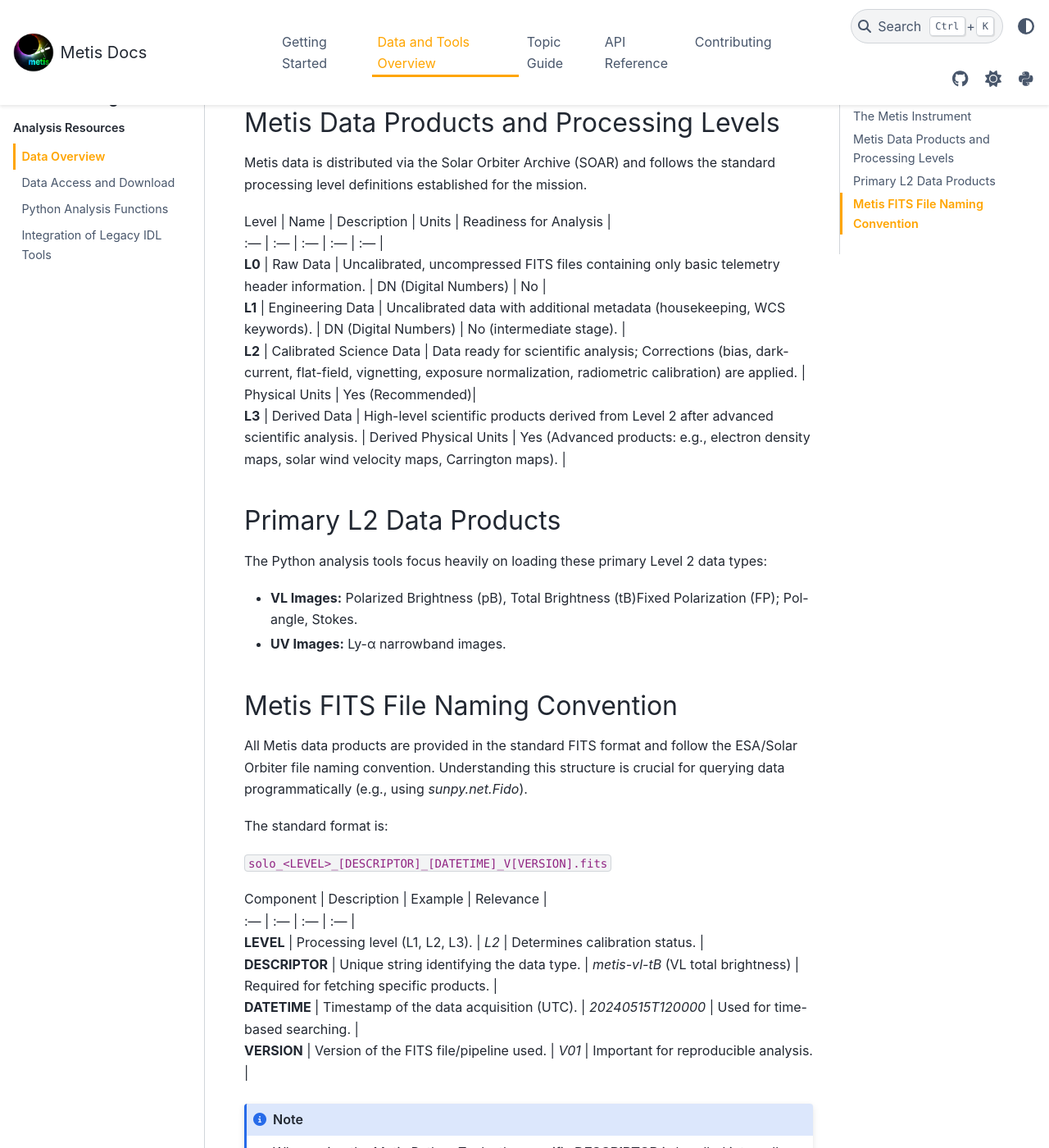
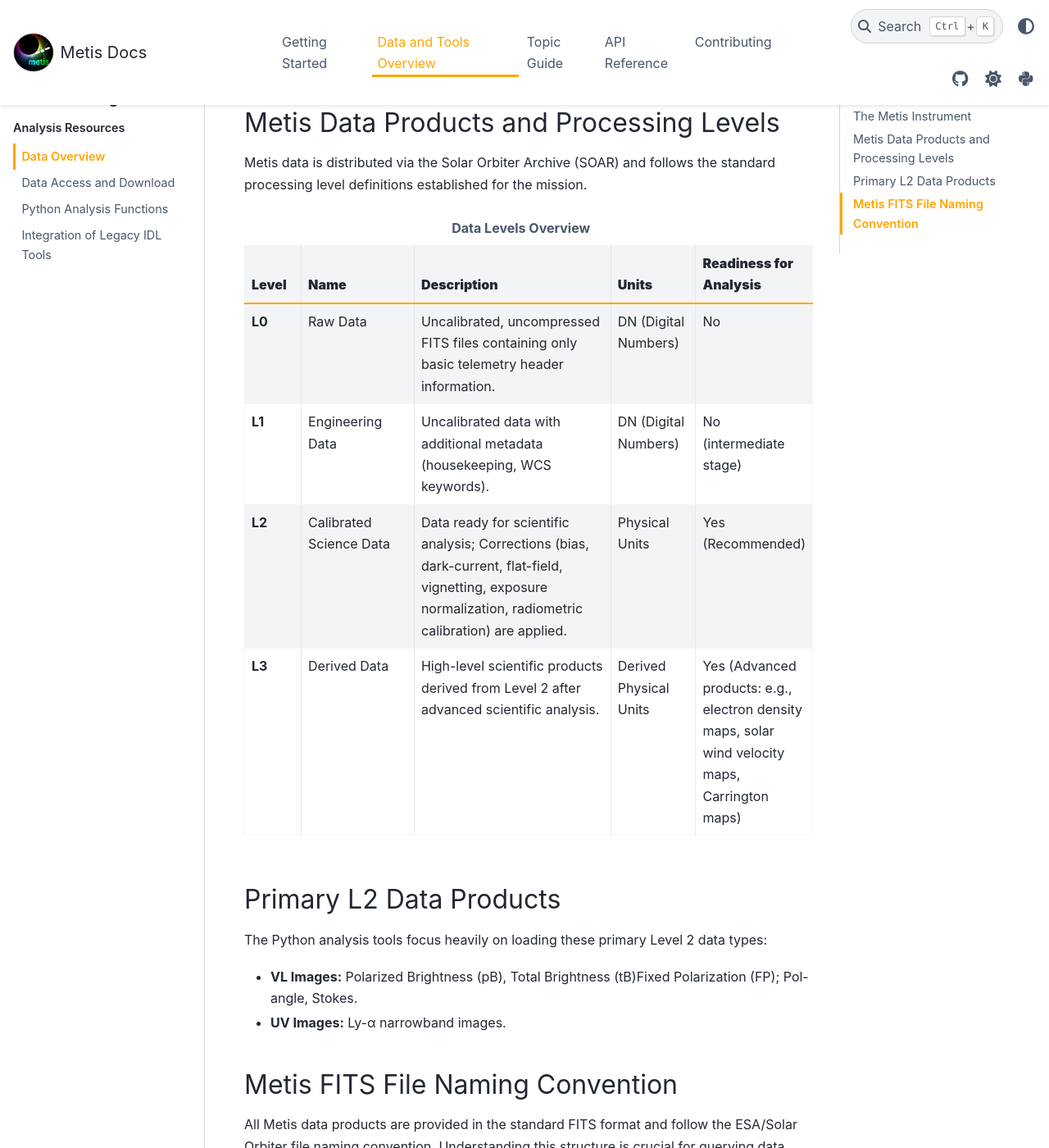
Before and after one commit to gjerse/metis-docs, a Sphinx documentation site: the page built from source/data_overview/data_overview.rst, in a window 1280 px wide and 1400 px high, scrolled down 546 px. Shown: the whole window at 82% size. Built offline with Sphinx 7.4.7 and the PyData theme 0.15.4, drawn with Linux system fonts in a browser that asks for light colours; pages that are not in the unit, such as notebooks, are missing from menus; part of the change alters nothing that is shown; some of the changed text lies outside the part shown.

Commit message:
added files

```diff
--- a/source/data_overview/data_overview.rst
+++ b/source/data_overview/data_overview.rst
@@ -17,12 +17,35 @@ Metis Data Products and Processing Levels
 
 Metis data is distributed via the Solar Orbiter Archive (SOAR) and follows the standard processing level definitions established for the mission.
 
-| Level | Name | Description | Units | Readiness for Analysis |
-| :--- | :--- | :--- | :--- | :--- |
-| **L0** | Raw Data | Uncalibrated, uncompressed FITS files containing only basic telemetry header information. | DN (Digital Numbers) | No  |
-| **L1** | Engineering Data | Uncalibrated data with additional metadata (housekeeping, WCS keywords). | DN (Digital Numbers) | No (intermediate stage). |
-| **L2** | Calibrated Science Data | Data ready for scientific analysis; Corrections (bias, dark-current, flat-field, vignetting, exposure normalization, radiometric calibration) are applied. | Physical Units | Yes (Recommended)|
-| **L3** | Derived Data | High-level scientific products derived from Level 2 after advanced scientific analysis. | Derived Physical Units | Yes (Advanced products: e.g., electron density maps, solar wind velocity maps, Carrington maps). |
+.. list-table:: **Data Levels Overview**
+   :header-rows: 1
+   :widths: 10 20 35 15 20
+
+   * - **Level**
+     - **Name**
+     - **Description**
+     - **Units**
+     - **Readiness for Analysis**
+   * - **L0**
+     - Raw Data
+     - Uncalibrated, uncompressed FITS files containing only basic telemetry header information.
+     - DN (Digital Numbers)
+     - No
+   * - **L1**
+     - Engineering Data
+     - Uncalibrated data with additional metadata (housekeeping, WCS keywords).
+     - DN (Digital Numbers)
+     - No (intermediate stage)
+   * - **L2**
+     - Calibrated Science Data
+     - Data ready for scientific analysis; Corrections (bias, dark-current, flat-field, vignetting, exposure normalization, radiometric calibration) are applied.
+     - Physical Units
+     - Yes (Recommended)
+   * - **L3**
+     - Derived Data
+     - High-level scientific products derived from Level 2 after advanced scientific analysis.
+     - Derived Physical Units
+     - Yes (Advanced products: e.g., electron density maps, solar wind velocity maps, Carrington maps)
 
 Primary L2 Data Products
 ------------------------
@@ -41,12 +64,31 @@ The standard format is:
 
 ``solo_<LEVEL>_[DESCRIPTOR]_[DATETIME]_V[VERSION].fits``
 
-| Component | Description | Example | Relevance |
-| :--- | :--- | :--- | :--- |
-| **LEVEL** | Processing level (L1, L2, L3). | `L2` | Determines calibration status. |
-| **DESCRIPTOR** | Unique string identifying the data type. | `metis-vl-tB` (VL total brightness) | Required for fetching specific products. |
-| **DATETIME** | Timestamp of the data acquisition (UTC). | `20240515T120000` | Used for time-based searching. |
-| **VERSION** | Version of the FITS file/pipeline used. | `V01` | Important for reproducible analysis. |
+.. list-table:: **Filename Components**
+   :header-rows: 1
+   :widths: 15 35 25 25
+
+   * - **Component**
+     - **Description**
+     - **Example**
+     - **Relevance**
+   * - **LEVEL**
+     - Processing level (L1, L2, L3).
+     - ``L2``
+     - Determines calibration status.
+   * - **DESCRIPTOR**
+     - Unique string identifying the data type.
+     - ``metis-vl-tB`` (VL total brightness)
+     - Required for fetching specific products.
+   * - **DATETIME**
+     - Timestamp of the data acquisition (UTC).
+     - ``20240515T120000``
+     - Used for time-based searching.
+   * - **VERSION**
+     - Version of the FITS file or pipeline used.
+     - ``V01``
+     - Important for reproducible analysis.
+
 
 .. note::
     When using the Metis Python Tools, the specific **DESCRIPTOR** is handled internally by functions.
```
